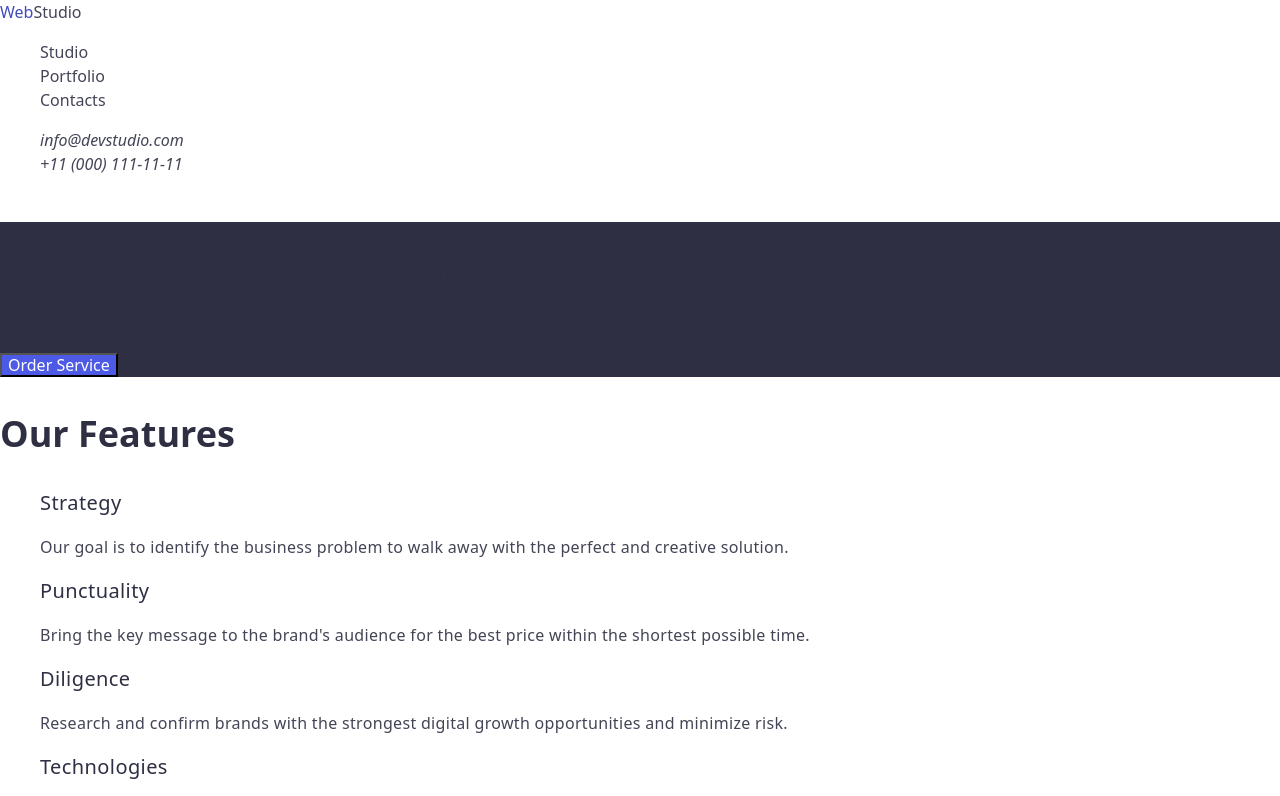
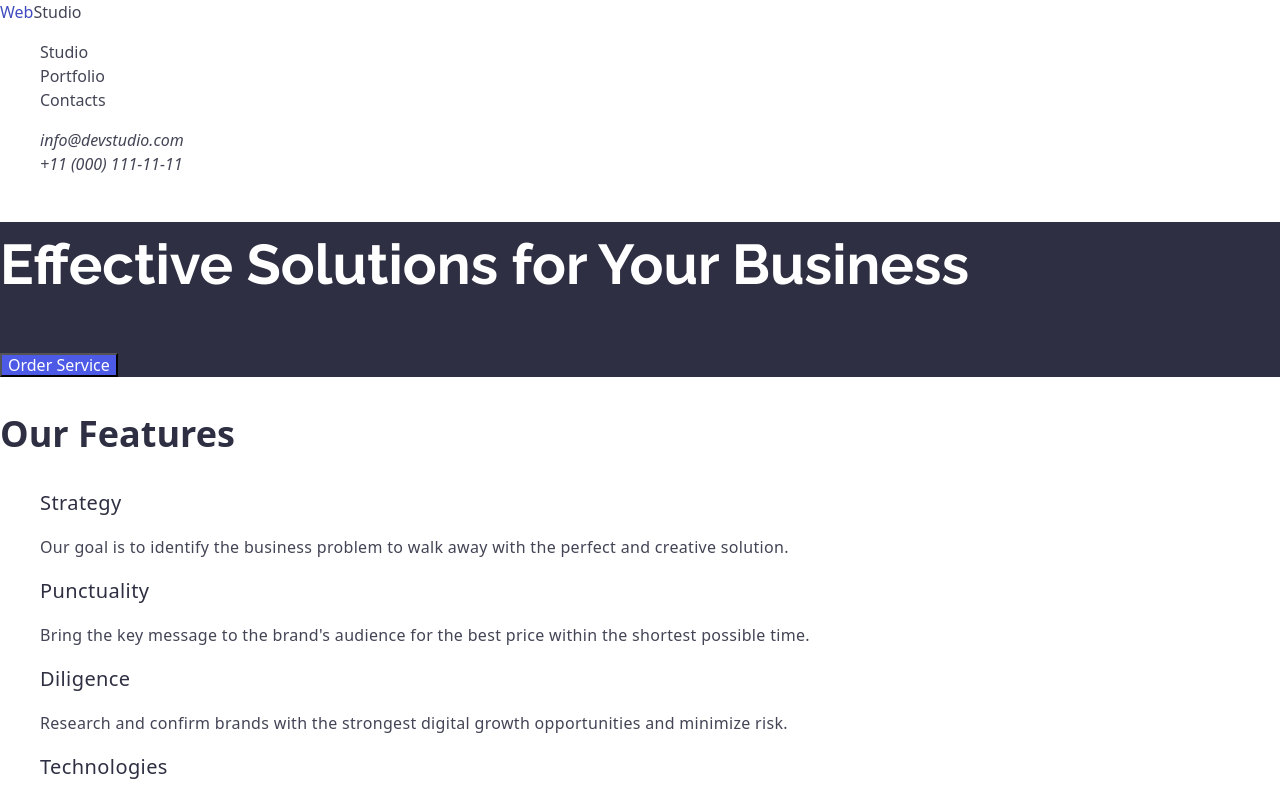
Before and after one commit to vkotelnykovaa/goit-markup-hw-02, a plain HTML site: page index.html in a window 1280 px wide. Shown: the top 796 px of the page. Drawn offline with nearby package versions, Linux system fonts and the light colour scheme.

Commit message:
color of h1 changed

```diff
--- a/styles.css
+++ b/styles.css
@@ -28,7 +28,6 @@ footer {
 .header1 {
    font-weight: 700;
    font-size: 56px;
-   color: #2E2F42;
 }
 
 .header2 {
```
